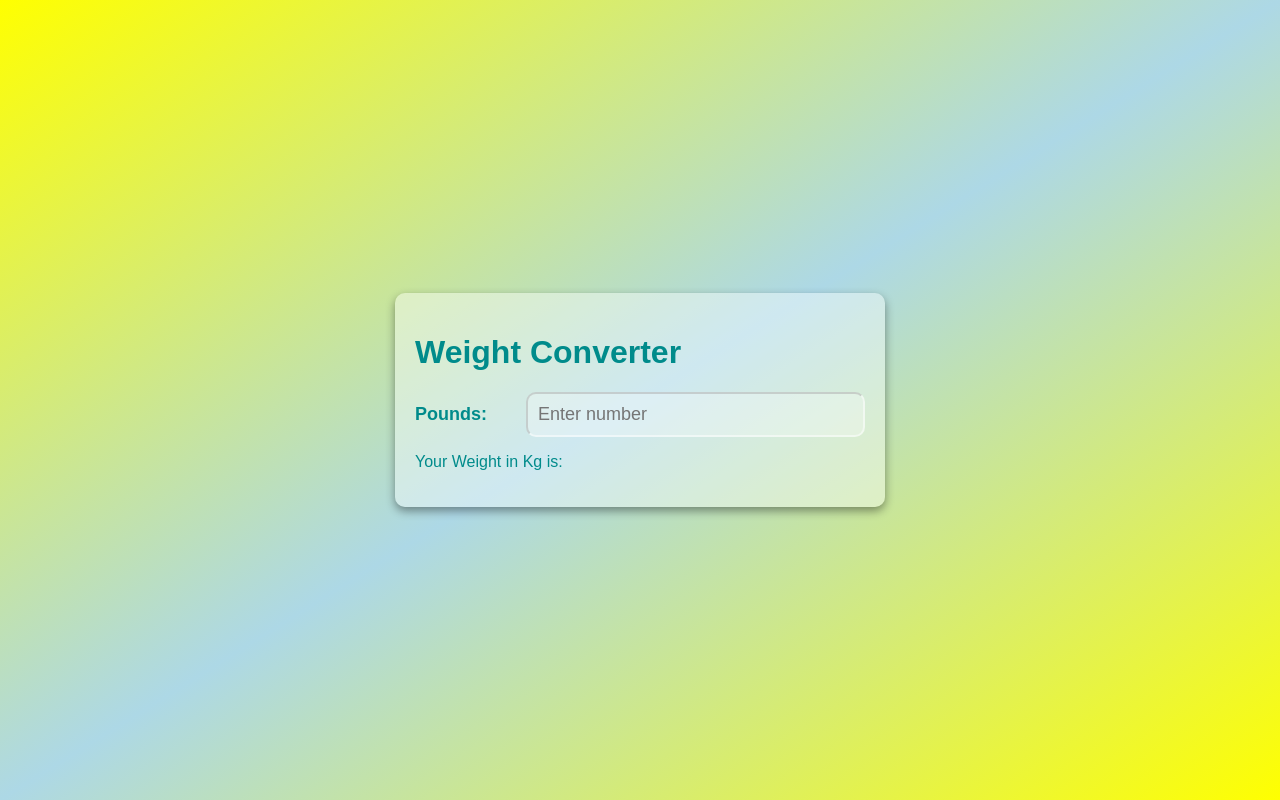
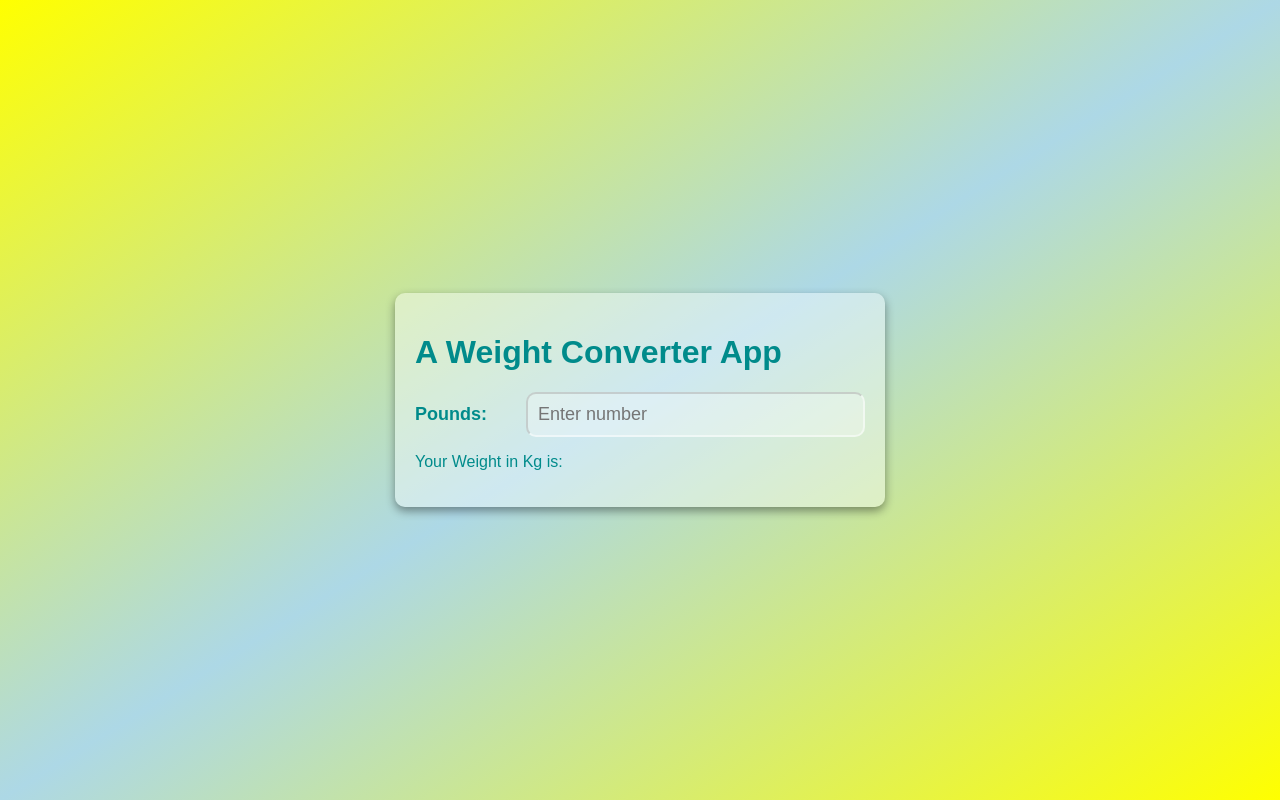
Before and after one commit to AlexAlecky/Weight-converter-App, a plain HTML site: page index.html in a window 1280 px wide. Drawn offline with Linux system fonts and the light colour scheme.

Commit message:
updated h1 tag to A Weight Converter App

```diff
--- a/index.html
+++ b/index.html
@@ -9,7 +9,7 @@
   </head>
   <body>
     <div class="container">
-      <h1>Weight Converter</h1>
+      <h1>A Weight Converter App</h1>
       <div class="input-container">
         <label for="pounds">Pounds: </label>
         <input
```
